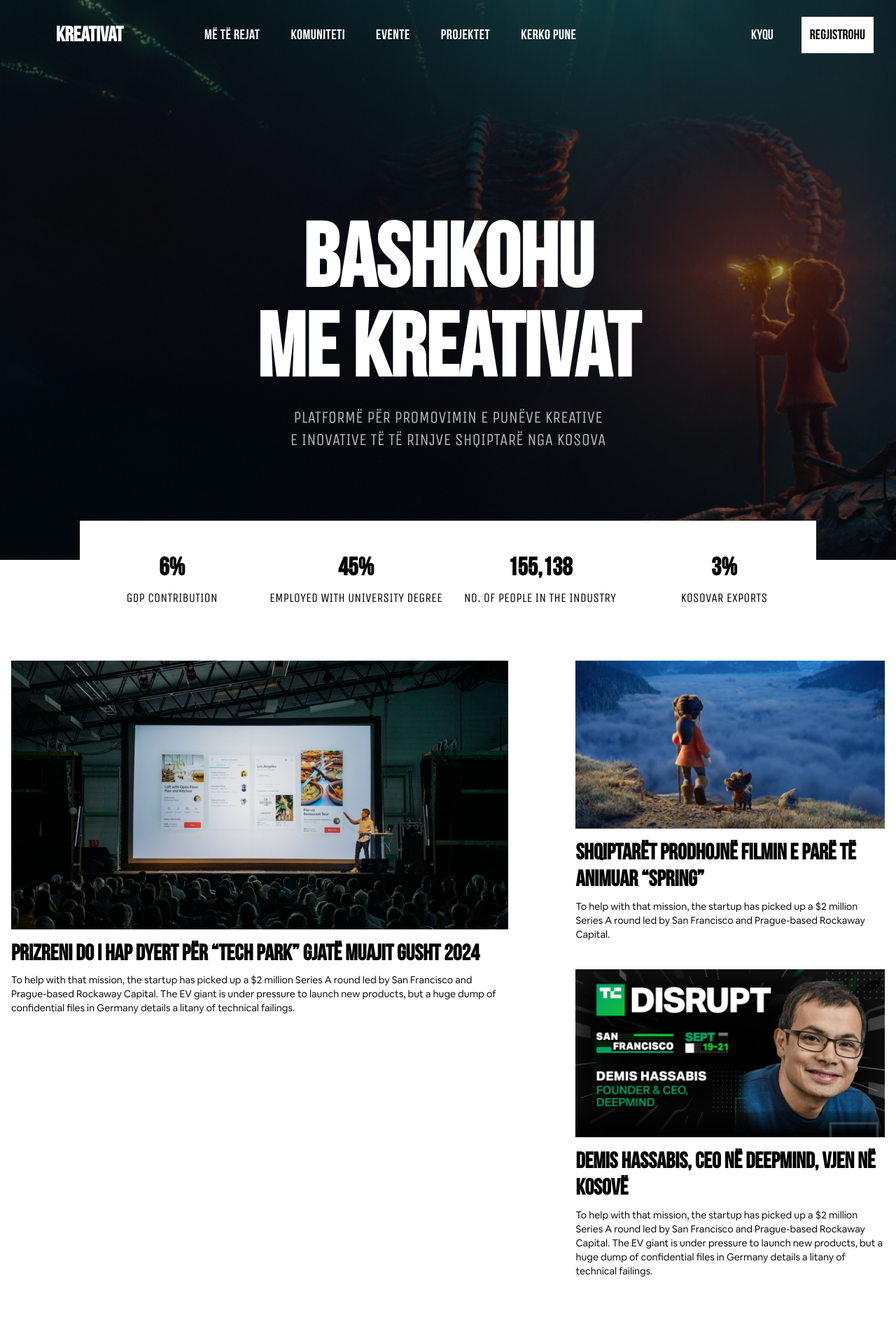
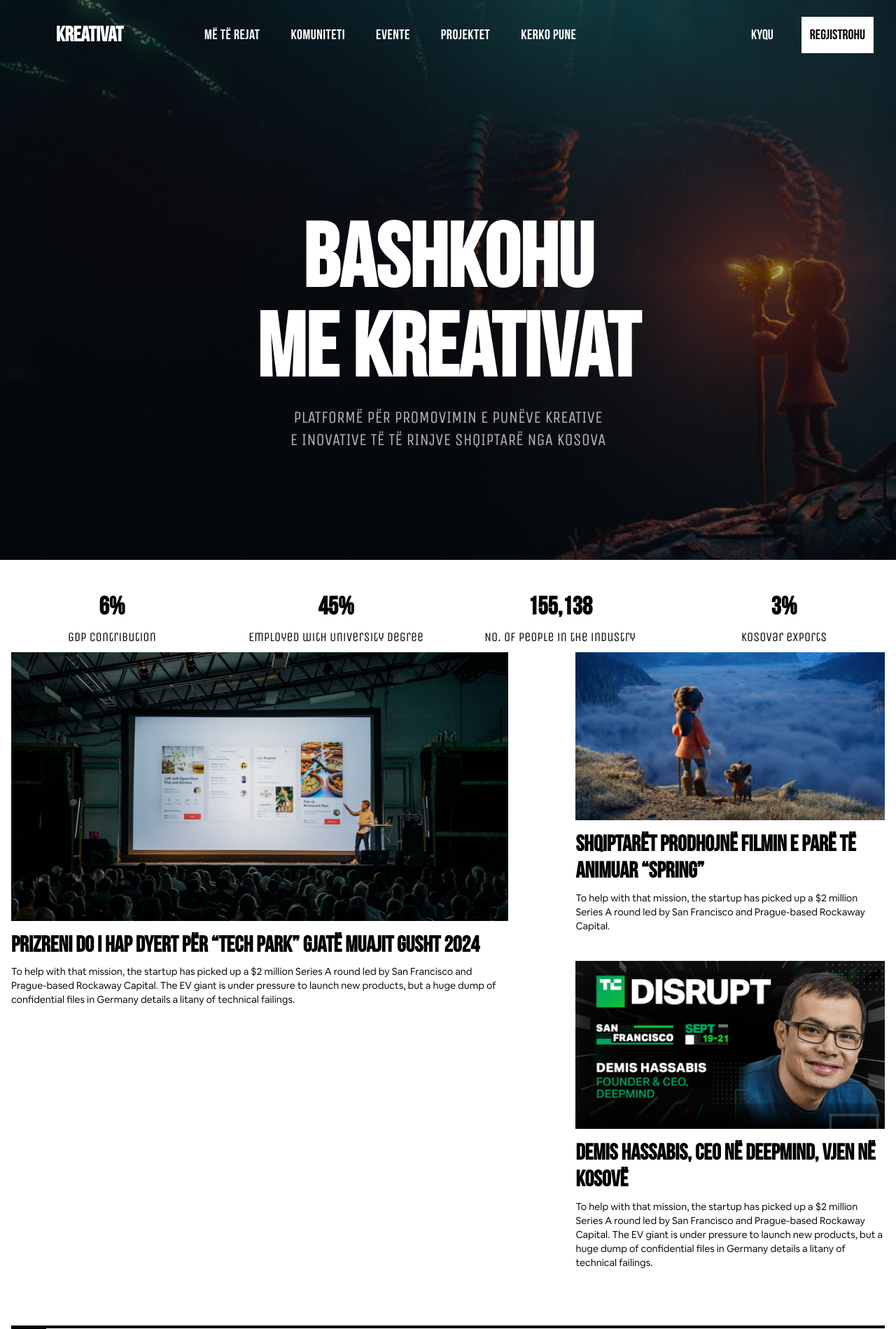
Before and after one commit to FortanPireva/kreativat, a Next.js app: page /new_design in a window 1280 px wide. Shown: the top 1899 px of the page at 70% size. Built offline with nearby package versions, Linux system fonts and the light colour scheme.

Commit message:
more fixes

```diff
--- a/components/Footer/Footer.tsx
+++ b/components/Footer/Footer.tsx
@@ -33,13 +33,11 @@ const Footer: React.FC<FooterProps> = ({
   externalLinks,
 }) => {
   return (
-    <footer className="w-full bg-black  overflow-hidden  text-white  pt-32 justify-center items-center flex flex-col ">
-      <div className="container mx-auto grid grid-cols-12    gap-20">
-        <div className="col-span-12 xl:col-span-6 text-center flex flex-col max-w-sm justify-center items-center">
-          <h1 className="text-4xl font-bold mb-8 text-center max-w-sm ">
-            KREATIVAT
-          </h1>
-          <p className="max-w-sm text-center">
+    <footer className="w-full bg-black  overflow-hidden  text-white  pt-16 pb-12 px-4 justify-center items-center flex flex-col ">
+      <div className="container mx-auto grid grid-cols-12  ">
+        <div className="col-span-12 xl:col-span-6  flex flex-col max-w-sm justify-start items-start">
+          <h1 className="text-4xl font-bold mb-8  max-w-sm ">KREATIVAT</h1>
+          <p className="max-w-sm text-left w-10/12">
             Platformë për promovimin e punëve kreative e inovative të të rinjve
             shqiptarë nga Kosova.
           </p>
@@ -47,12 +45,12 @@ const Footer: React.FC<FooterProps> = ({
             Adresa: <br /> Veternik, Lagja Gizzi Rr.Rumiu
           </p>
         </div>
-        <div className="links-container grid grid-cols-12  col-span-12 xl:col-span-6 justify-start">
+        <div className="links-container grid grid-cols-12 mt-20 col-span-12 xl:col-span-6 justify-start gap-y-20">
           {externalLinks.map((eLink) => {
             return (
               <ul
                 key={eLink.title}
-                className="col-span-6 md:col-span-6 lg:col-span-3 flex flex-col justify-start items-center max-w-sm"
+                className="col-span-6 md:col-span-6 lg:col-span-3 flex flex-col justify-start items-start max-w-sm"
               >
                 <li className="first text-xl font-bold mb-6">{eLink.title}</li>
                 {eLink.links.map((link) => {
@@ -68,8 +66,9 @@ const Footer: React.FC<FooterProps> = ({
         </div>
       </div>
 
-      <div className="text-center text-sm mt-4">
-        © {year} {company}. Të gjitha të drejtat e rezervuara.
+      <div className="flex justify-between uppercase text-sm mt-20 w-full">
+        <p>Privacy policy</p>
+        <p>info@kreativat.com</p>
       </div>
     </footer>
   );
--- a/components/Hero/Hero.tsx
+++ b/components/Hero/Hero.tsx
@@ -9,7 +9,7 @@ interface HeroBannerProps {
 const Hero = () => {
   return (
     <>
-      <div className="uppercase relative   text-white flex justify-center  flex-col  items-center min-h-full  w-full  md:gap-14    ">
+      <div className="uppercase relative   text-white flex justify-center  z-50 flex-col  items-center min-h-full  w-full  md:gap-14    ">
         <div className="flex flex-col justify-center text-center items-center    max-w-2xl ">
           <h1 className="text-6xl md:text-9xl font-bold max-w-xl  font-bebas-neue">
             BashkoHu <br /> me Kreativat
@@ -19,9 +19,6 @@ const Hero = () => {
             SHQIPTARË NGA KOSOVA
           </p>
         </div>
-        <div className=" bg-white 	absolute bottom-0 mx-6 md:mx-14">
-          <StatsComponent stats={stats} />
-        </div>
       </div>
     </>
   );
--- a/components/Section/FAQSection.tsx
+++ b/components/Section/FAQSection.tsx
@@ -21,10 +21,13 @@ const FAQSection: React.FC<FAQProps> = ({ faqs }) => {
   };
 
   return (
-    <div className="w-full p-6 ax-auto flex justify-start text-left items-center flex-col gap-5 py-20  md:py-40 min-h-screen mx-auto  max-w-7xl">
+    <div
+      className="
+flex justify-start text-left items-center flex-col gap-5 py-20 px-4  md:py-40 min-h-screen  max-w-7xl"
+    >
       <div className="flex flex-col md:flex-row justify-between gap-16  md:gap-36 ">
-        <div className=" max-w-md">
-          <p className="uppercase w-full  text-left font-unica-one text-2xl leading-kreativat-tight">
+        <div className=" w-10/12 max-w-xs">
+          <p className="uppercase   text-left font-unica-one text-2xl leading-kreativat-tight">
             Key Figures
           </p>
           <h1 className="font-bebas-neue text-5xl  leading-kreativat-tight text-black">
@@ -40,7 +43,7 @@ const FAQSection: React.FC<FAQProps> = ({ faqs }) => {
           </p>
         </div>
 
-        <div className="stats grid grid-cols-12 flex-1 w-96  ">
+        <div className="stats grid grid-cols-12 flex-1 w-10/12  ">
           <div className="flex flex-col  justify-start col-span-12   ">
             <div className="stat w-7/12  pt-2 pl-2 bg-kreativat-bar-background mb-2">
               <p className="font-bebas-neue text-[40px]">280</p>
@@ -69,7 +72,7 @@ const FAQSection: React.FC<FAQProps> = ({ faqs }) => {
       {faqs.map((faq, index) => (
         <div
           key={index}
-          className="mb-4 border-t-2 border-t-black w-full max-w-2xl font-unica-one"
+          className="mb-4 border-t-2 border-t-black  max-w-lg w-10/12 font-unica-one"
         >
           <button
             onClick={() => toggleActiveIndex(index)}
--- a/components/Section/HeadlineSection.tsx
+++ b/components/Section/HeadlineSection.tsx
@@ -16,7 +16,7 @@ const HeadlineSection: React.FC<SectionComponentProps> = ({
   rightCards,
 }) => {
   return (
-    <div className="grid grid-cols-5 grid-rows-1 gap-24 mb-4  mt-96 md:mt-36 px-4  mx-auto justify-center  max-w-7xl ">
+    <div className="grid grid-cols-5 grid-rows-1 gap-24 mb-4  px-4   mx-auto justify-center  max-w-7xl ">
       <div className="  flex  flex-col  col-span-5 lg:col-span-3   h-full">
         <div className="relative  	 w-auto max-h-screen  h-96 basis-full  ">
           <Image
--- a/containers/Main/Main.tsx
+++ b/containers/Main/Main.tsx
@@ -5,6 +5,7 @@ import HeadlineSection from "../../components/Section/HeadlineSection";
 import ProductLaunch from "../../components/Section/ProductLaunch";
 import RecentSection from "../../components/Section/RecentSection";
 import TrendySection from "../../components/Section/TrendySection";
+import StatsComponent from "../../components/Stats/Stats";
 import WorkWithUs from "../../components/WorkWithUs/WorkWithUs";
 import {
   faqs,
@@ -13,10 +14,14 @@ import {
   RECENT_SECTION,
   TRENDY_SECTION,
 } from "../../data/data";
+import stats from "../../utils/stats";
 
 const Main = () => {
   return (
-    <div className="main  w-full">
+    <div className="main  w-full  relative ">
+      <div className=" bg-white	left-4 relative z-20    mx-6 md:mx-14">
+        <StatsComponent stats={stats} />
+      </div>
       <HeadlineSection
         leftCard={HEADLINE_SECTION[0]}
         rightCards={[...HEADLINE_SECTION.filter((item, i) => i > 0)]}
--- a/pages/new_design.tsx
+++ b/pages/new_design.tsx
@@ -12,13 +12,11 @@ const NewDesignPage = () => {
       title="Kreativat - veprat krijuese të të rinjëve kosovar"
       description="Kreativat - platformë për shpalosjen e talentit kosovar, në fushat e teknologjisë, ndërmarrësisë, inovacionit."
     >
-      <div className="bg-hero bg-no-repeat w-full bg-cover  min-h-screen h-screen flex flex-col">
+      <div className="bg-hero bg-no-repeat w-full bg-cover  min-h-screen  h-screen flex flex-col max-w-screen-xl overflow-hidden">
         <Header />
         <Hero />
       </div>
-      <div>
-        <Main />
-      </div>
+      <Main />
       <Footer
         company="Kreativat"
         year={new Date().getFullYear()}
```
